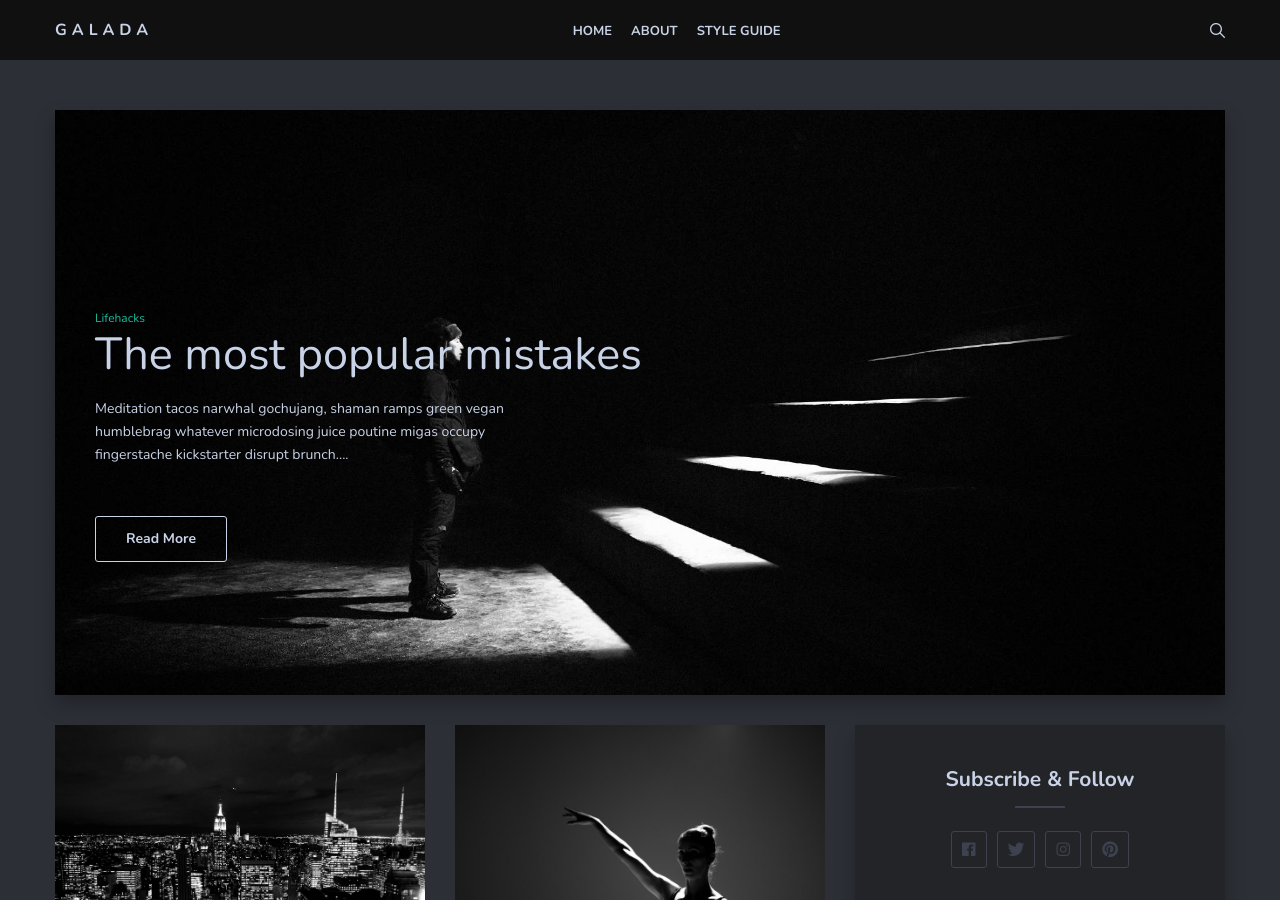
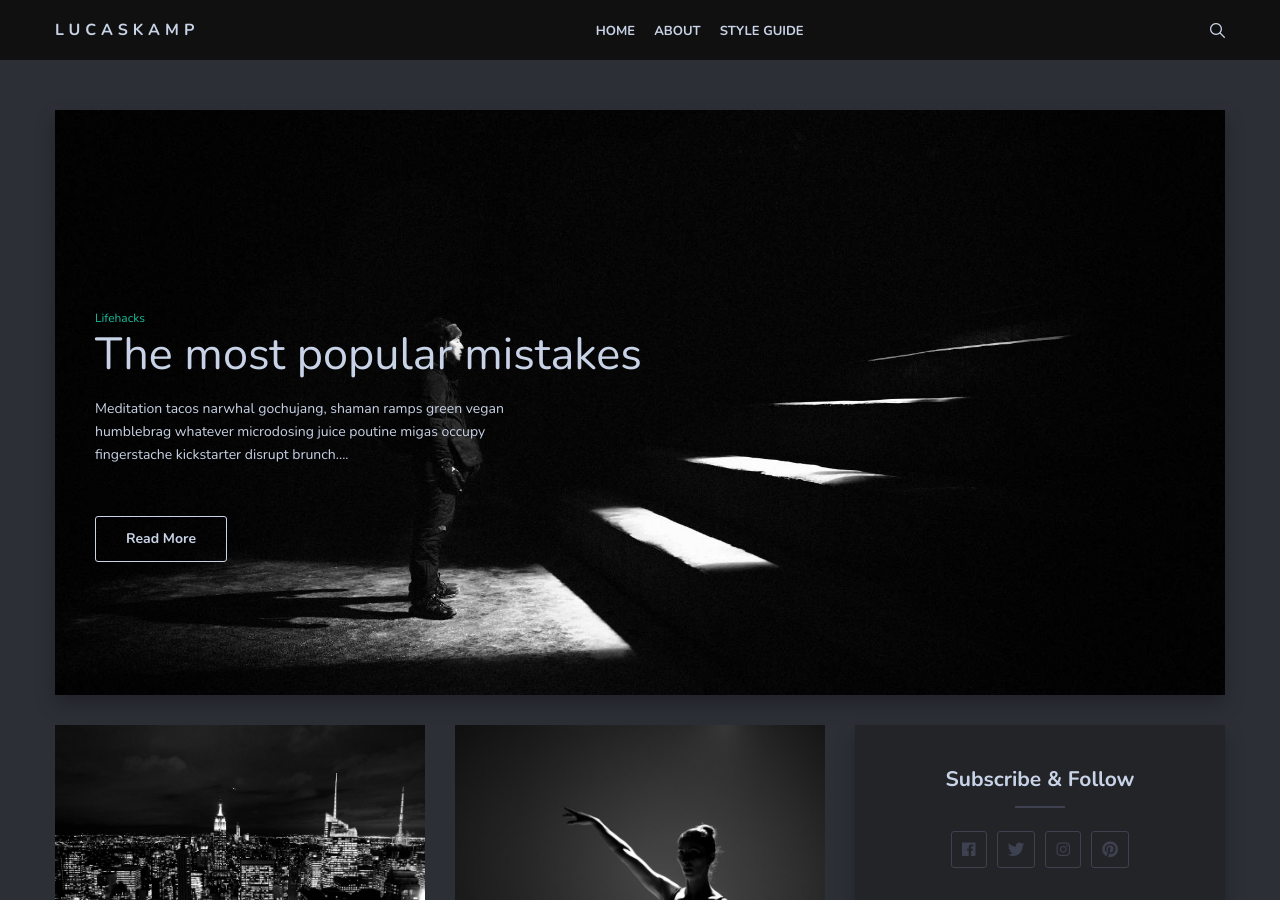
Before and after one commit to lucaskamp/lucaskamp.github.io, a Jekyll site: the page built from index.html, in a window 1280 px wide and 900 px high. Built offline with Jekyll 4.4.1, drawn with Linux system fonts in a browser that asks for light colours; nearby versions of some CDN libraries; the list of posts is cut into pages by our own code.

Commit message:
Update header.html

```diff
--- a/_includes/header.html
+++ b/_includes/header.html
@@ -4,7 +4,7 @@
       <div class="col col-12">
         <div class="header-box">
           <div class="logo-title">
-            <a href="{{site.baseurl}}/" class="logo-text">Galada</a>
+            <a href="{{site.baseurl}}/" class="logo-text">LucasKamp</a>
           </div>
 
           <nav class="nav-menu">
```
